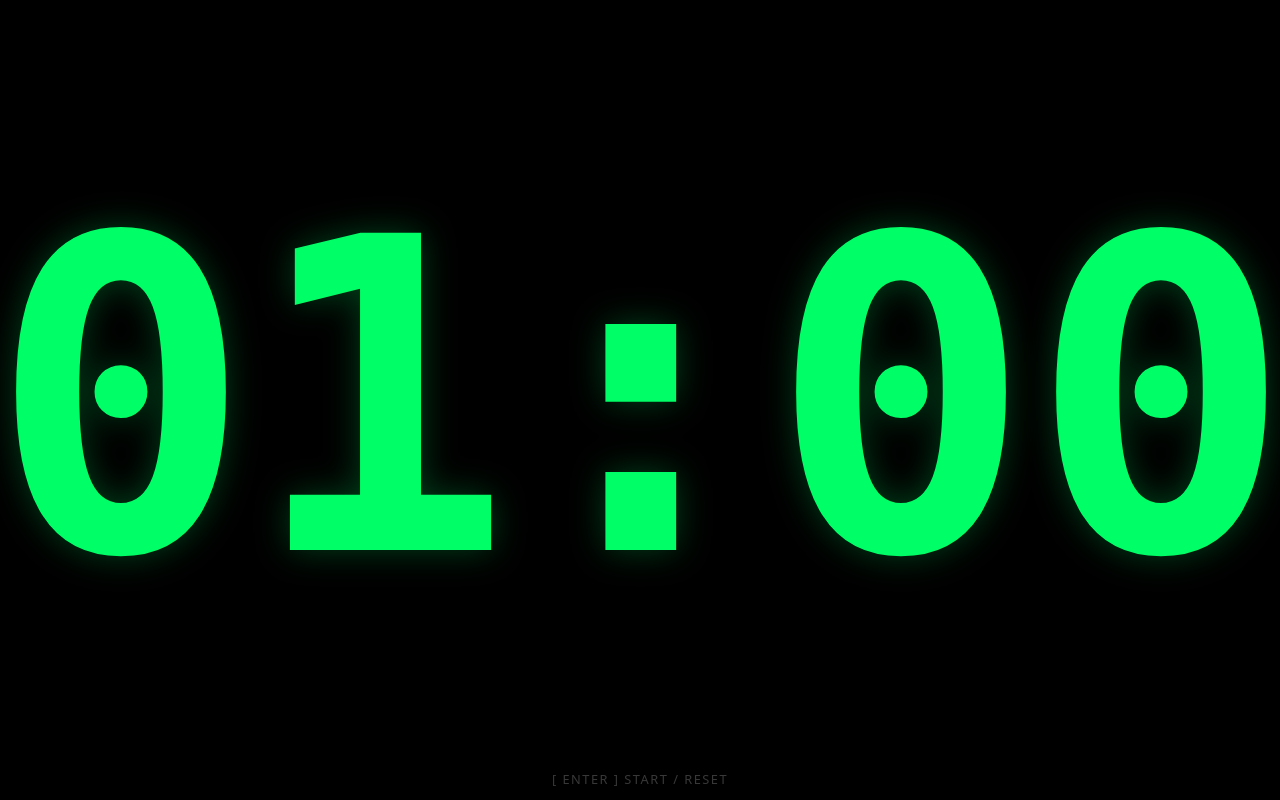
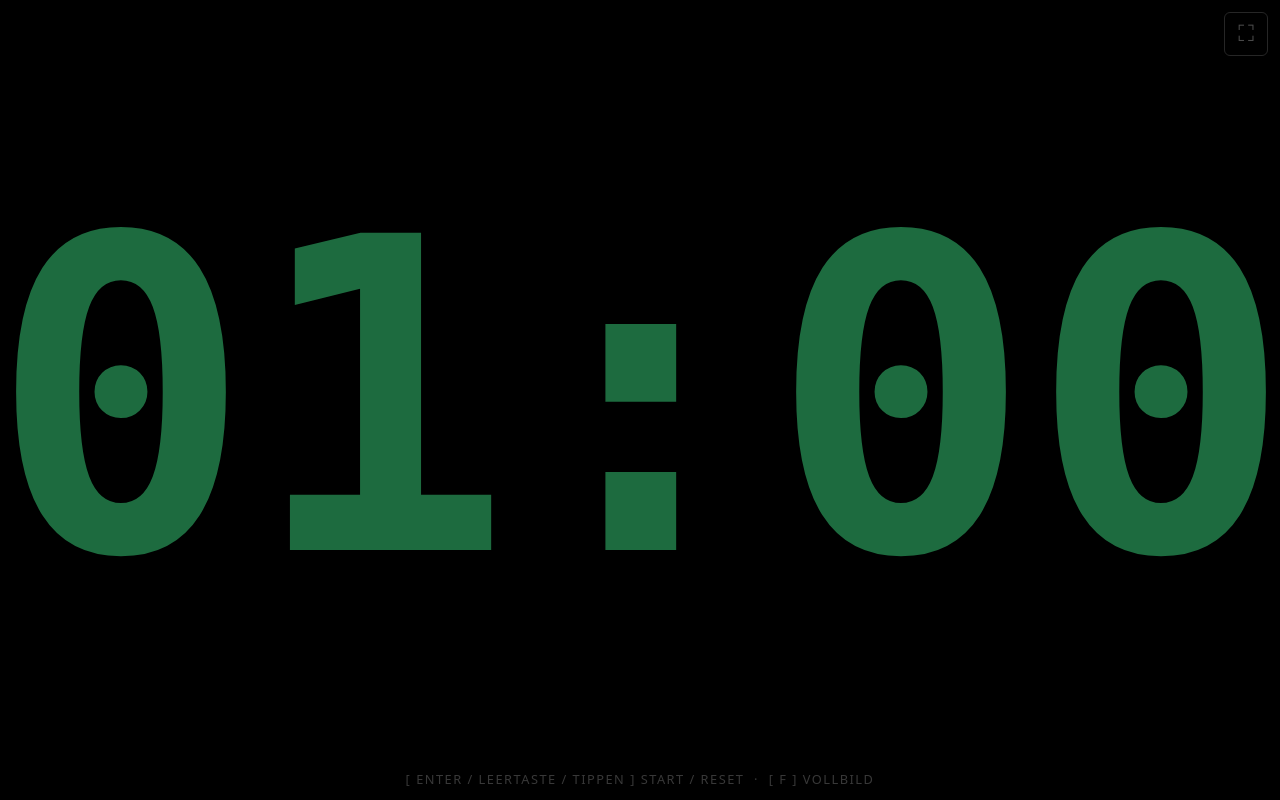
Before and after one commit to Kraftsport-Niederbayern/comp-timer, a plain HTML site: page index.html in a window 1280 px wide. Drawn offline with Linux system fonts and the light colour scheme.

Commit message:
feat: added more click / press optoins - added fullscreen - better runnign state by opacity

```diff
--- a/index.html
+++ b/index.html
@@ -4,6 +4,7 @@
 <html lang="de">
 <head>
   <meta charset="UTF-8">
+  <meta name="viewport" content="width=device-width, initial-scale=1">
   <title>KDK Wettkampf-Timer</title>
   <style>
     * { box-sizing: border-box; margin: 0; padding: 0; }
@@ -17,7 +18,12 @@
       height: 100vh;
       overflow: hidden;
       user-select: none;
+      -webkit-user-select: none;
       position: relative;
+      cursor: pointer;
+      /* Kein Doppeltipp-Zoom auf Tablets */
+      touch-action: manipulation;
+      -webkit-tap-highlight-color: transparent;
     }
     #timer {
       font-size: 34vw;
@@ -25,7 +31,26 @@
       line-height: 1;
       letter-spacing: -2px;
       text-shadow: 0 0 35px rgba(0, 255, 102, 0.25);
+      transition: color 0.15s, text-shadow 0.15s;
     }
+    /* Bereit (nicht gestartet): gedimmt, damit "läuft" auf einen Blick erkennbar ist */
+    #timer.idle { color: #1d6b3f; text-shadow: none; }
+    #fullscreen {
+      position: absolute;
+      top: 12px;
+      right: 12px;
+      background: none;
+      border: 1px solid #262626;
+      border-radius: 6px;
+      color: #4a4a4a;
+      font-size: 1.4rem;
+      line-height: 1;
+      width: 44px;
+      height: 44px;
+      cursor: pointer;
+    }
+    #fullscreen:hover { color: #888; border-color: #444; }
+    :fullscreen #fullscreen { display: none; }
     #status {
       position: absolute;
       bottom: 12px;
@@ -46,7 +71,8 @@
 </head>
 <body>
   <div id="timer">01:00</div>
-  <div id="status">[ Enter ] Start / Reset</div>
+  <button id="fullscreen" title="Vollbild (F)" aria-label="Vollbild">⛶</button>
+  <div id="status">[ Enter / Leertaste / Tippen ] Start / Reset &nbsp;·&nbsp; [ F ] Vollbild</div>
 
   <script>
     const DURATION = 60;
@@ -62,7 +88,9 @@
       timerEl.textContent = `${m}:${s}`;
       timerEl.className = '';
 
-      if (timeLeft === 0) {
+      if (timerId === null && timeLeft === DURATION) {
+        timerEl.classList.add('idle');
+      } else if (timeLeft === 0) {
         timerEl.classList.add('danger', 'blink');
       } else if (timeLeft <= 10) {
         timerEl.classList.add('warning');
@@ -97,6 +125,34 @@
           renderDisplay();
         }
       }, 100);
+      // Sofort hell anzeigen, damit der Start sichtbar quittiert wird
+      renderDisplay();
+    }
+
+    function toggleTimer() {
+      if (timerId === null) {
+        // Falls noch bei 00:00 (vor dem automatischen Reset), erst zurücksetzen
+        if (timeLeft === 0) resetTimer();
+        startTimer();
+      } else {
+        // Vorzeitiger Abbruch (z. B. Hantel herausgehoben) -> sofort 01:00
+        resetTimer();
+      }
+    }
+
+    // Vollbild (inkl. webkit-Präfix für ältere Safari/iPad)
+    const fsButton = document.getElementById('fullscreen');
+    const root = document.documentElement;
+    const canFullscreen = !!(root.requestFullscreen || root.webkitRequestFullscreen);
+    if (!canFullscreen) fsButton.style.display = 'none';
+
+    function toggleFullscreen() {
+      if (!canFullscreen) return;
+      if (document.fullscreenElement || document.webkitFullscreenElement) {
+        (document.exitFullscreen || document.webkitExitFullscreen).call(document);
+      } else {
+        (root.requestFullscreen || root.webkitRequestFullscreen).call(root);
+      }
     }
 
     // Bildschirm wach halten, solange die Seite sichtbar ist
@@ -117,22 +173,33 @@
     document.addEventListener('visibilitychange', requestWakeLock);
     requestWakeLock();
 
+    // Enter, Leertaste und die Tasten, die Presenter-Clicker senden
+    const TOGGLE_KEYS = ['Enter', ' ', 'PageDown', 'PageUp', 'ArrowRight', 'ArrowLeft', 'ArrowDown', 'ArrowUp'];
+
     window.addEventListener('keydown', (e) => {
       requestWakeLock();
-      if (e.key === 'Enter') {
+      if (TOGGLE_KEYS.includes(e.key)) {
         e.preventDefault();
         // Gedrückt gehaltene Taste ignorieren (sonst Start + sofortiger Reset)
         if (e.repeat) return;
-        if (timerId === null) {
-          // Falls noch bei 00:00 (vor dem automatischen Reset), erst zurücksetzen
-          if (timeLeft === 0) resetTimer();
-          startTimer();
-        } else {
-          // Vorzeitiger Abbruch (z. B. Hantel herausgehoben) -> sofort 01:00
-          resetTimer();
-        }
+        toggleTimer();
+      } else if (e.key === 'f' || e.key === 'F') {
+        toggleFullscreen();
       }
     });
+
+    // Tippen / Klicken irgendwo auf dem Bildschirm (außer auf den Vollbild-Button)
+    document.body.addEventListener('pointerdown', (e) => {
+      if (e.button !== 0 || e.target === fsButton) return;
+      requestWakeLock();
+      toggleTimer();
+    });
+
+    fsButton.addEventListener('click', toggleFullscreen);
+    // Fokus nicht auf dem Button lassen, sonst löst Enter/Leertaste ihn aus
+    fsButton.addEventListener('focus', () => fsButton.blur());
+
+    renderDisplay();
   </script>
 </body>
 </html>
```
